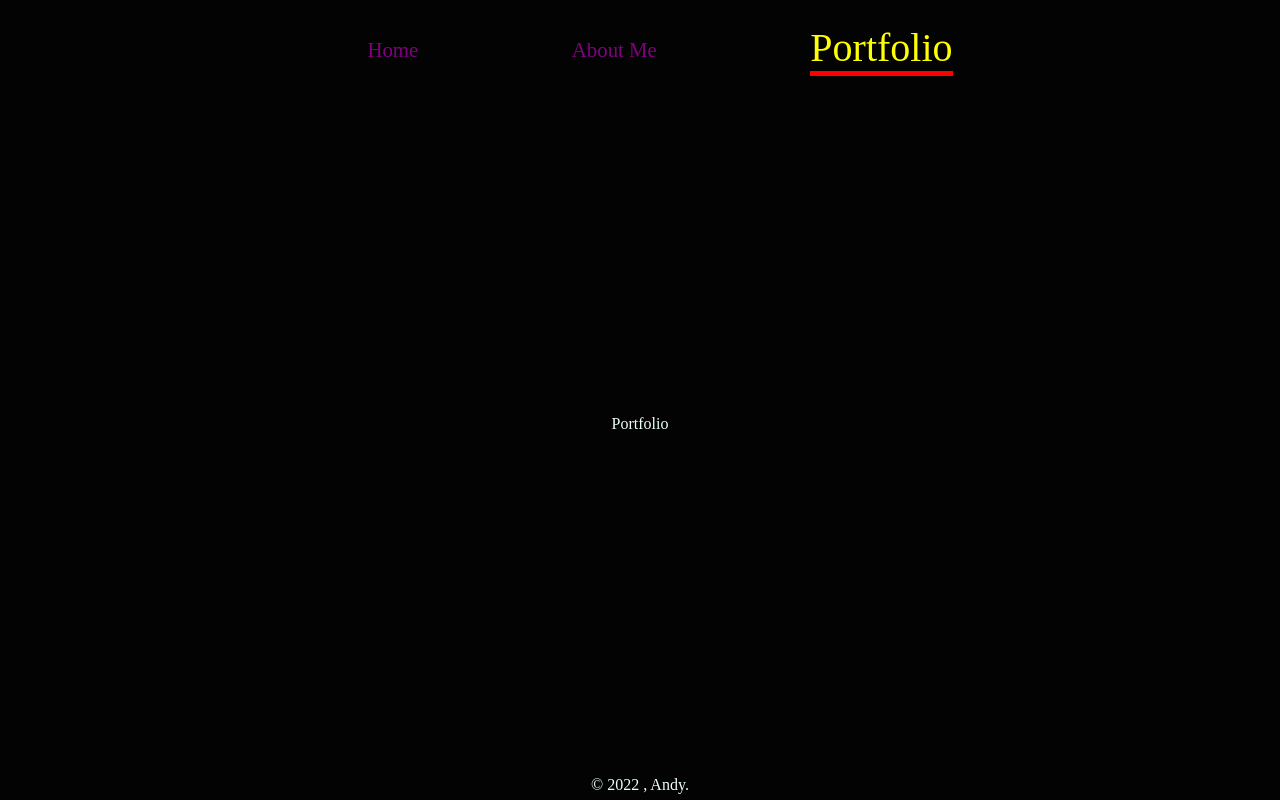
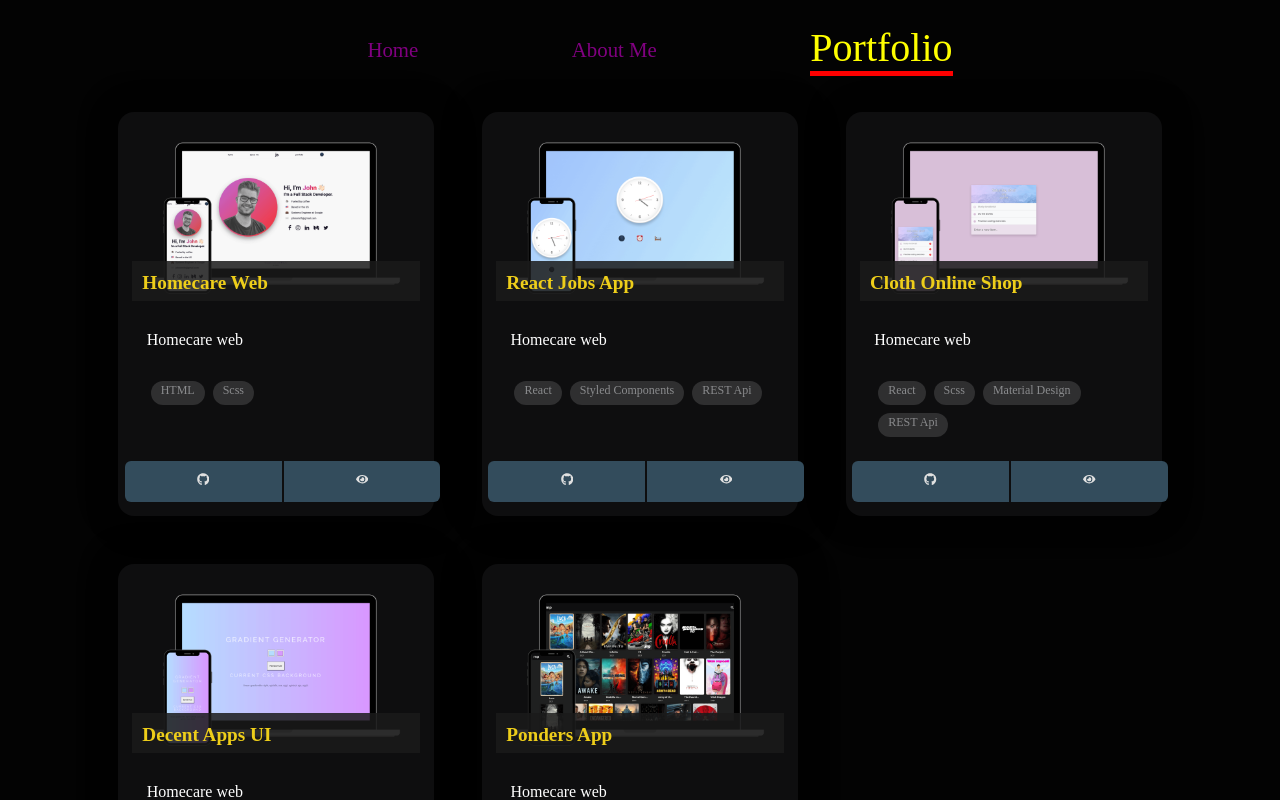
Before and after one commit to kagz/react-portfolio, a React app: page /portfolio in a window 1280 px wide. Shown: the top 800 px of the page. Built offline with nearby package versions, Linux system fonts and the light colour scheme.

Commit message:
Filled in Portfolio page

```diff
--- a/src/data/index.js
+++ b/src/data/index.js
@@ -52,7 +52,7 @@ export const info = {
 		},
 
 	],
-	bio: 'My name is Kagwi Andrew, a passionate frontend web developer.Specializes in the development of highly interactive web applications using React and similar tools.',
+	bio: 'My name is Andrew Kagwi , a passionate frontend web developer. Specializes in the development of highly interactive web applications using React and similar tools.',
 	skills:
 	{
 		proficientWith: ['react', 'javascript', 'webpack', 'git', 'github', 'bootstrap', 'html5', 'css3'],
@@ -60,7 +60,7 @@ export const info = {
 	},
 	hobbies: [
 		{
-			label: 'playing football',
+			label: 'football',
 			emoji: '⚽',
 		},
 		{
@@ -75,28 +75,123 @@ export const info = {
 	],
 	techStacks: [
 		{
-			label: 'Front End Technologies',
-			stacks: ['react js', 'nextjs', 'html', 'css', 'bootstrap'],
+			label: 'Frontend ',
+			stacks: [
+				{
+					icon: 'https://img.icons8.com/color/48/000000/bootstrap.png',
+					name: 'bootstrap',
+				},
+				{
+					icon: 'https://img.icons8.com/plasticine/100/000000/react.png',
+					name: 'react js',
+				},
+				{
+					icon: 'https://img.icons8.com/external-tal-revivo-green-tal-revivo/36/000000/external-nuxt-js-a-free-and-open-source-web-application-framework-logo-green-tal-revivo.png',
+					name: 'nextjs',
+				},
+				{
+					icon: 'https://img.icons8.com/color/48/000000/html-5--v1.png',
+					name: 'html',
+				},
+				{
+					icon: 'https://img.icons8.com/color/48/000000/css3.png',
+					name: 'css',
+				},
+
+			],
 			emoji: 'FaGlobeAfrica',
 		},
 		{
-			label: 'Back-End Technologies',
-			stacks: ['nodejs', 'express', 'firebase', 'supabase'],
+			label: 'Backend ',
+			stacks: [
+				{
+					icon: 'https://img.icons8.com/fluency/48/000000/node-js.png',
+					name: 'nodejs',
+				},
+				{
+					icon: 'https://img.icons8.com/fluency/48/000000/express-js.png',
+					name: 'express',
+				},
+				{
+					icon: 'https://img.icons8.com/color/48/000000/google-firebase-console.png',
+					name: 'firebase ',
+				},
+				// {
+				// 	icon: '',
+				// 	name: 'supabase',
+				// },
+
+			],
 			emoji: 'FaServer',
 		},
 		{
-			label: 'databases and hosting',
-			stacks: ['mysql', 'postgres', 'firebase', 'heroku'],
+			label: 'databases',
+			stacks: [
+				{
+					icon: 'https://img.icons8.com/external-those-icons-flat-those-icons/24/000000/external-MySQL-programming-and-development-those-icons-flat-those-icons.png',
+					name: 'mysql',
+				},
+				{
+					icon: 'https://img.icons8.com/color/48/000000/postgreesql.png',
+					name: 'postgres',
+				},
+				{
+					icon: 'https://img.icons8.com/color/48/000000/google-firebase-console.png',
+					name: 'firebase',
+				},
+				{
+					icon: 'https://img.icons8.com/color/48/000000/mongodb.png',
+					name: 'mongodb',
+				},
+			],
 			emoji: 'FaStackOverflow',
 		},
 		{
-			label: 'workflows and teams',
-			stacks: ['git', 'trello', 'jira', 'slack'],
+			label: 'workflows',
+			stacks: [
+				{
+					icon: 'https://img.icons8.com/color/48/000000/git.png',
+					name: 'git',
+				},
+				{
+					icon: 'https://img.icons8.com/color/48/000000/trello.png',
+					name: 'trello',
+				},
+				{
+					icon: 'https://img.icons8.com/color/48/000000/jira.png',
+					name: 'jira',
+				},
+				{
+					icon: 'https://img.icons8.com/color/48/000000/slack-new.png',
+					name: 'slack,',
+				},
+			],
 			emoji: 'FaMegaport',
 		},
 		{
-			label: 'other build tools',
-			stacks: ['webpack', 'babel', 'eslint'],
+			label: ' tools',
+			stacks: [
+				{
+					icon: 'https://img.icons8.com/color/48/000000/webpack.png',
+					name: 'webpack',
+				},
+				{
+					icon: 'https://img.icons8.com/dusk/64/000000/babel.png',
+					name: 'babel',
+				},
+				{
+					icon: 'https://img.icons8.com/color/48/000000/eslint.png',
+					name: 'eslint',
+				},
+				{
+					icon: 'https://img.icons8.com/color/48/000000/npm.png',
+					name: 'npm',
+				},
+				{
+					icon: 'https://img.icons8.com/fluency/48/000000/docker.png',
+					name: 'docker',
+				},
+			],
 			emoji: 'FaTools',
 		},
 	],
@@ -114,7 +209,7 @@ export const info = {
 			live: 'https://github.com/kagz/github-jobs-react-app',
 			source: 'https://github.com/kagz/github-jobs-react-app',
 			description: 'Homecare web', // add desc
-			stacks: ['react', 'styled components', 'RESTful Api'],
+			stacks: ['react', 'styled components', 'REST Api'],
 			image: mock2,
 		},
 		{
@@ -122,7 +217,7 @@ export const info = {
 			live: 'https://newlookmtaani.web.app/shop',
 			source: 'https://github.com/kagz/Newlooks-Mtaani-fe',
 			description: 'Homecare web', // add desc
-			stacks: ['react', 'scss', 'material design', 'RESTful Api'],
+			stacks: ['react', 'scss', 'material design', 'REST Api'],
 			image: mock3,
 		},
 		{
@@ -138,7 +233,7 @@ export const info = {
 			live: 'https://github.com/decentrists',
 			source: 'https://github.com/decentrists/Ponder',
 			description: 'Homecare web', // add desc
-			stacks: ['react', 'bootstrap', 'cytoscape', 'RESTful Api'],
+			stacks: ['react', 'bootstrap', 'cytoscape', 'REST Api'],
 			image: mock5,
 		},
 	],
--- a/src/pages/About.jsx
+++ b/src/pages/About.jsx
@@ -1,7 +1,7 @@
 import React from 'react';
 import styled from 'styled-components';
 import { Container, Image } from 'react-bootstrap';
-import * as FontAwesome from 'react-icons/fa';
+// import * as FontAwesome from 'react-icons/fa';
 import { info } from '../data/index';
 
 const MainCont = styled(Container)`
@@ -19,8 +19,8 @@ const MainCont = styled(Container)`
 
 const TopWrapper = styled.div`
 	display: flex;
-	justify-content: space-between;
-	width: 100%;
+	justify-content: center;
+  border: solid purple 1px;
 `;
 
 const ImageWrapper = styled.div`
@@ -67,35 +67,83 @@ const InfoWrapper = styled.div`
 		text-transform: capitalize;
 		gap: 1rem;
 	}
+	li{
+		color: #f8f8f8;
+		transition: color .4s;
+		font-size: 1rem;
+		line-height: 1.5;
+	span{
+		font-size: 1.5rem;
+	}
+	}
+
+	li:hover {
+		transition: all .25s ease;
+		transform: translateY(-3px);
+	}
 `;
+
 const BottomWrapper = styled.div`
 	display: flex;
 	flex-wrap: wrap;
+	border: solid red 1px;
 	justify-content: space-between;
+	width: 80%;
+	align-self: end;
+`;
 
-`;
 const Card = styled.div`
-  box-shadow: 0 0 2px 0 rgb(0 0 0 / 12%), 0 2px 2px 0 rgb(0 0 0 / 24%);
-    border-radius: 8px;
- 		padding: 4px;
+	border-radius: 16px;
+	box-shadow: 5px 5px 30px 7px rgba(0,0,0,0.25), -5px -5px 30px 7px rgba(0,0,0,0.22);
+	transition: 0.4s;
+	padding: 14px;
 	min-height: 149px;
-    background: #181819;
+	background: #0e0e0f;
 	color: #e0e0e0;
 	cursor: pointer;
 	margin: 8px 8px 8px 8px;
 	flex: 1 0 150px;
+
 	ul{
 	list-style: none;
 	padding: 0;
+	padding-top: 12px;
+	padding-bottom: 16px;
+
+	li{
+
+		display: flex;
+		justify-content: space-between;
+		text-transform: capitalize;
+		align-items: center;
+	}
 	}
 
 	&:hover {
-	transform: scale(1.05);
-	-moz-transform: scale(1.05);
-	-webkit-transform: scale(1.05);
+	transform: scale(0.9, 0.9);
 }
 
 `;
+const CardHeader = styled.div`
+	padding: 14px 16px 6px;
+	color: #eece1a;
+	text-align: left;
+	text-transform: capitalize;
+`;
+
+const TechIcons = styled(Image)`
+	margin-left: 8px;
+	width: 24px;
+	height: 24px;
+	border-radius: 50%;
+`;
+
+const Span = styled.span`
+	margin-left: 24px;
+	color: #e0e0e0;
+	text-align: right;
+`;
+
 function About() {
 	return (
 		<MainCont>
@@ -121,12 +169,23 @@ function About() {
 			<BottomWrapper>
 				{info.techStacks.map((hobby, index) => (
 					<Card key={index}>
-						<label>{hobby.label}</label>
-						<span>{React.createElement(FontAwesome[hobby.emoji])}</span>
+						<CardHeader>{hobby.label}</CardHeader>
+						{/* <span>{React.createElement(FontAwesome[hobby.emoji])}</span> */}
 						 <ul>
 							{
 								hobby.stacks.map((stack, index) => (
-									<li key={index}>{stack}</li>
+									<li key={index}>
+
+										<div>
+											<TechIcons src={stack.icon} />
+											<Span>
+												<small>
+													{stack.name}
+												</small>
+											</Span>
+										</div>
+
+									</li>
 								))
 							}
 						 </ul>
--- a/src/pages/Portfolio.jsx
+++ b/src/pages/Portfolio.jsx
@@ -1,10 +1,11 @@
 import React from 'react';
 import styled from 'styled-components';
 import { Container } from 'react-bootstrap';
+import * as FontAwesome from 'react-icons/fa';
+import { info } from '../data/index';
 
 const MainCont = styled(Container)`
   display: flex;
-  /* flex-direction: column; */
 	justify-content: center;
 	align-items: center;
 	margin-left: auto;
@@ -15,9 +16,194 @@ const MainCont = styled(Container)`
 	padding-left: 15px;
 `;
 
+const ProjectGrid = styled.div`
+	max-width: 1100px;
+	margin: 0 auto;
+	display: grid;
+	grid-template-columns: repeat(auto-fit, minmax(18em, 1fr));
+	grid-gap: 2em;
+`;
+
+const Project = styled.div`// card
+	border-radius: 16px;
+	box-shadow: 5px 5px 30px 7px rgba(0,0,0,0.25), -5px -5px 30px 7px rgba(0,0,0,0.22);
+	transition: 0.4s;
+	padding: 14px;
+	min-height: 149px;
+	max-width: 320px;
+	background: #0e0e0f;
+	color: #e0e0e0;
+	cursor: pointer;
+	position: relative;
+	margin: 8px 8px 8px 8px;
+	flex: 1 0 150px;
+	&:hover {
+	transform: scale(0.9, 0.9);
+}
+img {
+	max-width: 100%;
+}
+`;
+
+const CardHeader = styled.span`
+	display: block;
+	position: relative;
+	height: 175px;
+	overflow: hidden;
+	background-repeat: no-repeat;
+	background-size: cover;
+	background-position: center;
+	background-color: rgba(white,.15);
+	background-blend-mode: overlay;
+	border-radius: 4px 4px 0 0;
+	background-image: url("${props => props.imageUrl}");
+`;
+
+const CardTitle = styled.div`
+	background: #1b1b1ad9;
+	padding: 3.5% 0 2.5% 0;
+	color: white;
+	text-transform: uppercase;
+	position: absolute;
+	bottom: 0;
+	width: 100%;
+
+	h3{
+	color: #eece1a;
+	text-align: left;
+	text-transform: capitalize;
+	font-size: 1.2em;
+	line-height: 1.2;
+	padding: 0 3.5%;
+	margin: 0;
+	}
+
+`;
+const CardBody = styled.span`
+	display: block;
+	padding: 5% 5% 3% 5%;
+
+	p{
+		margin-bottom: 0;
+		color: white;
+	}
+
+	ul{
+		list-style: none;
+    padding: 0;
+    padding-top: 12px;
+    padding-bottom: 36px;
+    overflow: hidden;
+    text-align: left;
+
+	li{
+	text-transform: capitalize;
+
+	color: #8a8b8d;
+	display: inline-block;
+	background: #2f2f30;
+	border-radius: 12px;
+	padding: 2px 10px;
+	margin: 4px 4px;
+	font-size: 12px;
+	height: 20px;
+	}
+
+	}
+
+`;
+const Footer = styled.span`
+	display: block;
+	width: 100%;
+	overflow: hidden;
+	color: #666;
+	font-size: .78em;
+	position: absolute;
+	bottom: 2%;
+	padding: 2%;
+	left: 0;
+	right: 0;
+`;
+const CTA = styled.div`
+	display: flex;
+	justify-content: space-between;
+`;
+
+const SourceBtn = styled.a`
+	text-decoration: none;
+	padding-left: 0;
+	padding-right: 0;
+	text-align: center;
+	flex-grow: 1;
+	overflow: hidden;
+	text-transform: uppercase;
+	position: relative;
+	border-top-left-radius: 6px;
+	border-bottom-left-radius: 6px;
+	padding: 12px 0;
+	background-color: #334C5C;
+	transition: all 0.2s;
+	color: #e0e0e0;
+`;
+const LiveBtn = styled.a`
+	text-decoration: none;
+	padding-left: 0;
+	padding-right: 0;
+	text-align: center;
+	flex-grow: 1;
+	overflow: hidden;
+	text-transform: uppercase;
+	position: relative;
+	border-top-right-radius: 6px;
+	border-bottom-right-radius: 6px;
+	margin-left: 2px;
+	padding: 12px 0;
+	background-color: #334C5C;
+	transition: all 0.2s;
+	color: #e0e0e0;
+`;
+
 function Portfolio() {
 	return (
-		<MainCont>Portfolio</MainCont>
+		<MainCont>
+			<ProjectGrid>
+
+				{info.portfolio.map((proj, index) => (
+					<Project key={index}>
+
+						<CardHeader imageUrl={proj.image}>
+							<CardTitle>
+								<h3>{proj.title}</h3>
+							</CardTitle>
+						</CardHeader>
+
+						<CardBody>
+							<p>{proj.description}</p>
+							<ul>
+								{
+									proj.stacks.map((tech, index) => (
+										<li key={index}>
+											<span>{tech}</span>
+										</li>
+									))
+								}
+							</ul>
+						</CardBody>
+						<Footer>
+							<CTA>
+								<SourceBtn href={proj.source} target="_blank">
+									{React.createElement(FontAwesome.FaGithub)}
+								</SourceBtn>
+								<LiveBtn href={proj.live} target="_blank">
+									{React.createElement(FontAwesome.FaEye)}
+								</LiveBtn>
+							</CTA>
+						</Footer>
+					</Project>
+				))}
+
+			</ProjectGrid>
+		</MainCont>
 	);
 }
 
```
Also changed, not shown: src/pages/Home.jsx (+3 -9 lines). Lines whose indentation alone changed are shown as unchanged.
